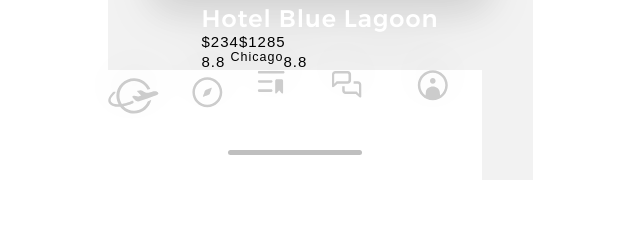
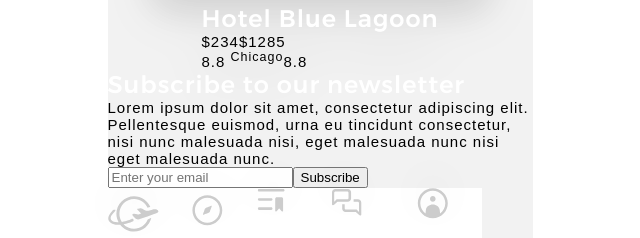
Before and after one commit to Nathan-s-Anthony/Travel-Agency-App, a Vue app: page / in a window 1280 px wide. Shown: the part 980-1218 px from the top of the page, without its empty margins (320-960 px from the left). Before the commit the page ends 1160 px from the top, so only its background shows below. Built offline with nearby package versions, Linux system fonts and the light colour scheme; no server answers; a web font is replaced by a local one.

Commit message:
Added newsletter component

```diff
--- a/src/App.vue
+++ b/src/App.vue
@@ -9,6 +9,7 @@ import PlacesList from "./components/PlacesList.vue";
 import FooterNavigation from "./components/FooterNavigation.vue";
 import TripSliderItems from "./components/TripSliderItems.vue";
 import FeaturedPlacesItems from "./components/FeaturedPlacesItems.vue";
+import Newsletter from "./components/Newsletter.vue";
 
 </script>
 
@@ -30,6 +31,7 @@ import FeaturedPlacesItems from "./components/FeaturedPlacesItems.vue";
       </TabItems>
       <TabItems title="ACTIVITIES">Activities content</TabItems>
     </TabWrapper>
+    <Newsletter />
   </main>
   <footer>
 <FooterNavigation />
```
